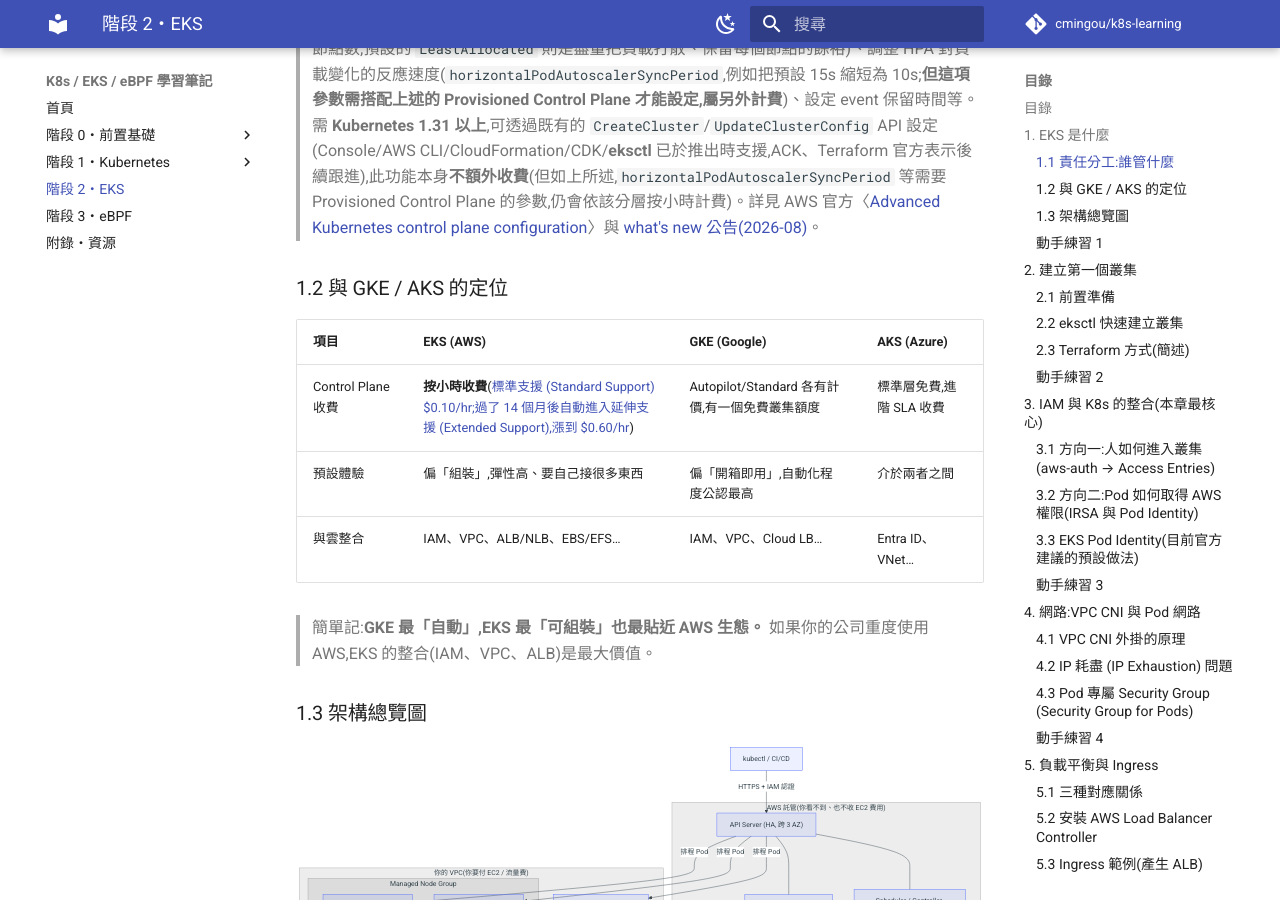
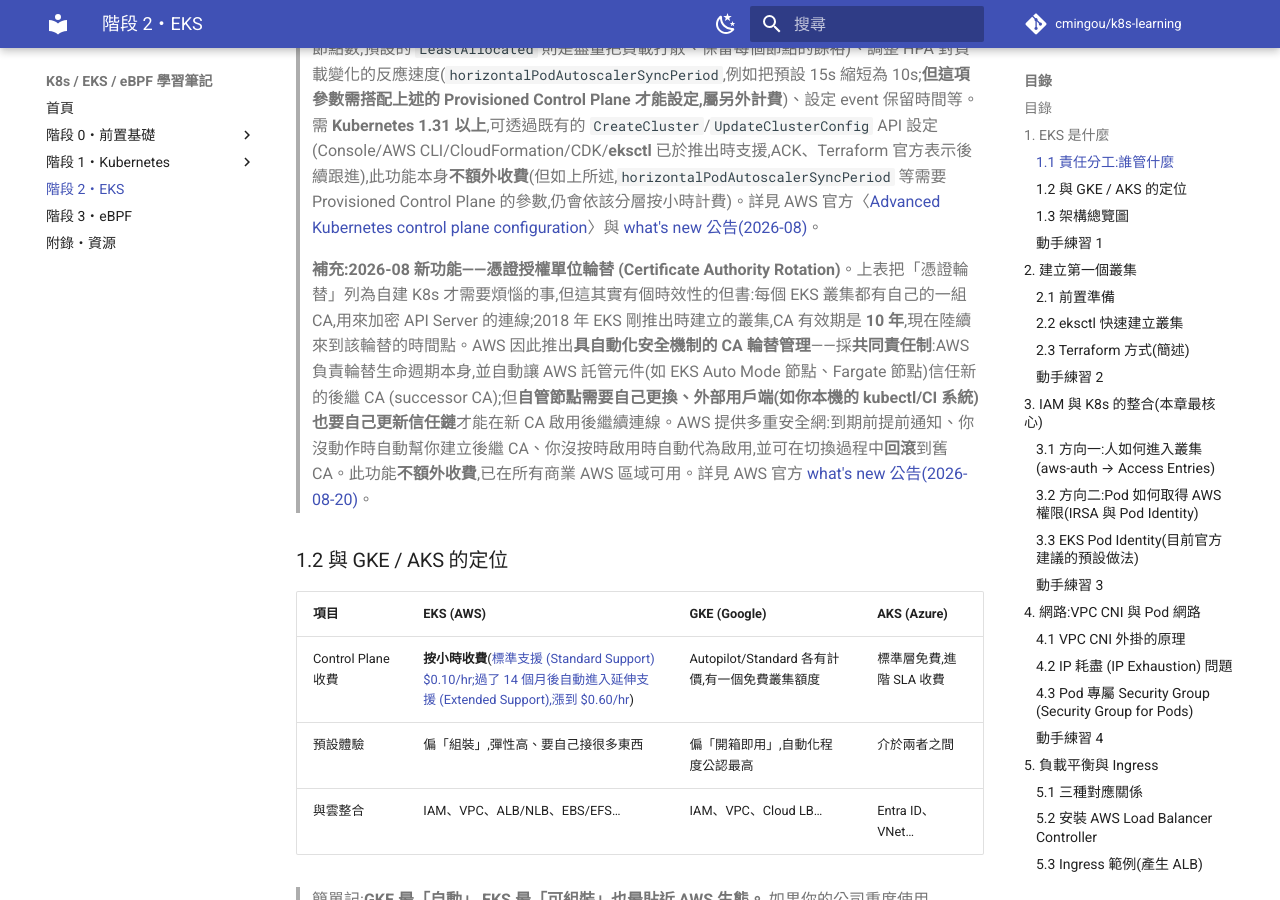
Before and after one commit to cmingou/k8s-learning, an MkDocs documentation site: the page built from docs/02-eks/README.md, in a window 1280 px wide and 900 px high, scrolled down 1951 px. Built offline with MkDocs 1.6.1 and Material for MkDocs 9.7.7, drawn with Linux system fonts in a browser that asks for light colours; comment, search, counter and statistics services are not loaded.

Commit message:
Document EKS certificate authority (CA) rotation feature (Aug 2026)
AWS announced automated CA rotation lifecycle management for EKS
clusters on 2026-08-20 (shared responsibility, no additional cost).
Adds a callout in section 1.1 next to the existing control-plane
feature notes, since the table above lists cert rotation as a
self-managed-K8s-only concern.

```diff
--- a/docs/02-eks/README.md
+++ b/docs/02-eks/README.md
@@ -44,6 +44,8 @@
 > **補充:控制平面也能「按容量訂閱」——EKS Provisioned Control Plane**。標準 EKS 控制平面的擴縮是全自動、對使用者不可見的;但對超大規模叢集(數千節點的 AI/ML 訓練、HPC),AWS 另外提供 **Provisioned Control Plane**,讓你**明確選擇**控制平面的容量等級(scaling tier),換取更高、更可預期的 API Server 處理能力與 SLA——例如 2026-03 推出的 **8XL tier**(API Server 請求處理量是次一級 4XL 的兩倍)搭配 **99.99% SLA**(標準控制平面為 99.95%),以及 2026-07 進一步把 HPA 同步併發度提升到預設值的最多 40 倍。此功能需 Kubernetes **1.29 以上**,屬於「一般用不到,但大規模場景值得知道」的選配加固。詳見 AWS 官方〈[Amazon EKS Provisioned Control Plane](https://docs.aws.amazon.com/eks/latest/userguide/eks-provisioned-control-plane.html)〉與 what's new 公告([SLA/8XL,2026-03](https://aws.amazon.com/about-aws/whats-new/2026/03/amazon-eks-announces-sla-8xl-scaling-tier)、[HPA 加速,2026-07](https://aws.amazon.com/about-aws/whats-new/2026/07/amazon-eks-provisioned-control/))。
 
 > **補充:2026-08 新功能——進階控制平面設定 (Advanced Kubernetes control plane configuration)**。不同於上面 Provisioned Control Plane「調容量等級」,這是讓你**直接調整 API Server / Scheduler / Controller Manager 的行為參數**,例如把排程器的節點資源適配策略 (node resource fit strategy) 設成 **`MostAllocated`**(優先把 Pod 塞進已經較滿的節點以提高密度、減少節點數;預設的 `LeastAllocated` 則是盡量把負載打散、保留每個節點的餘裕)、調整 HPA 對負載變化的反應速度(`horizontalPodAutoscalerSyncPeriod`,例如把預設 15s 縮短為 10s;**但這項參數需搭配上述的 Provisioned Control Plane 才能設定,屬另外計費**)、設定 event 保留時間等。需 **Kubernetes 1.31 以上**,可透過既有的 `CreateCluster`/`UpdateClusterConfig` API 設定(Console/AWS CLI/CloudFormation/CDK/**eksctl** 已於推出時支援,ACK、Terraform 官方表示後續跟進),此功能本身**不額外收費**(但如上所述,`horizontalPodAutoscalerSyncPeriod` 等需要 Provisioned Control Plane 的參數,仍會依該分層按小時計費)。詳見 AWS 官方〈[Advanced Kubernetes control plane configuration](https://docs.aws.amazon.com/eks/latest/userguide/control-plane-configuration.html)〉與 [what's new 公告(2026-08)](https://aws.amazon.com/about-aws/whats-new/2026/08/amazon-eks-control-plane-configuration-parameters/)。
+
+> **補充:2026-08 新功能——憑證授權單位輪替 (Certificate Authority Rotation)**。上表把「憑證輪替」列為自建 K8s 才需要煩惱的事,但這其實有個時效性的但書:每個 EKS 叢集都有自己的一組 CA,用來加密 API Server 的連線;2018 年 EKS 剛推出時建立的叢集,CA 有效期是 **10 年**,現在陸續來到該輪替的時間點。AWS 因此推出**具自動化安全機制的 CA 輪替管理**——採**共同責任制**:AWS 負責輪替生命週期本身,並自動讓 AWS 託管元件(如 EKS Auto Mode 節點、Fargate 節點)信任新的後繼 CA (successor CA);但**自管節點需要自己更換、外部用戶端(如你本機的 kubectl/CI 系統)也要自己更新信任鏈**才能在新 CA 啟用後繼續連線。AWS 提供多重安全網:到期前提前通知、你沒動作時自動幫你建立後繼 CA、你沒按時啟用時自動代為啟用,並可在切換過程中**回滾**到舊 CA。此功能**不額外收費**,已在所有商業 AWS 區域可用。詳見 AWS 官方 [what's new 公告(2026-08-20)](https://aws.amazon.com/about-aws/whats-new/2026/08/amazon-eks-certificate-authority-ca-rotation-automated-lifecycle-management/)。
 
 ### 1.2 與 GKE / AKS 的定位
 
```
